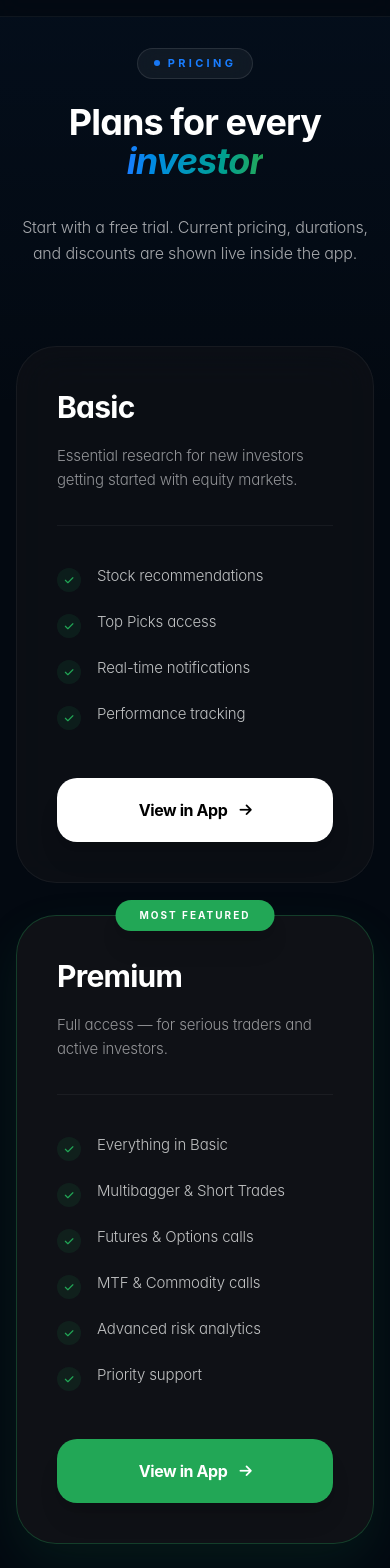
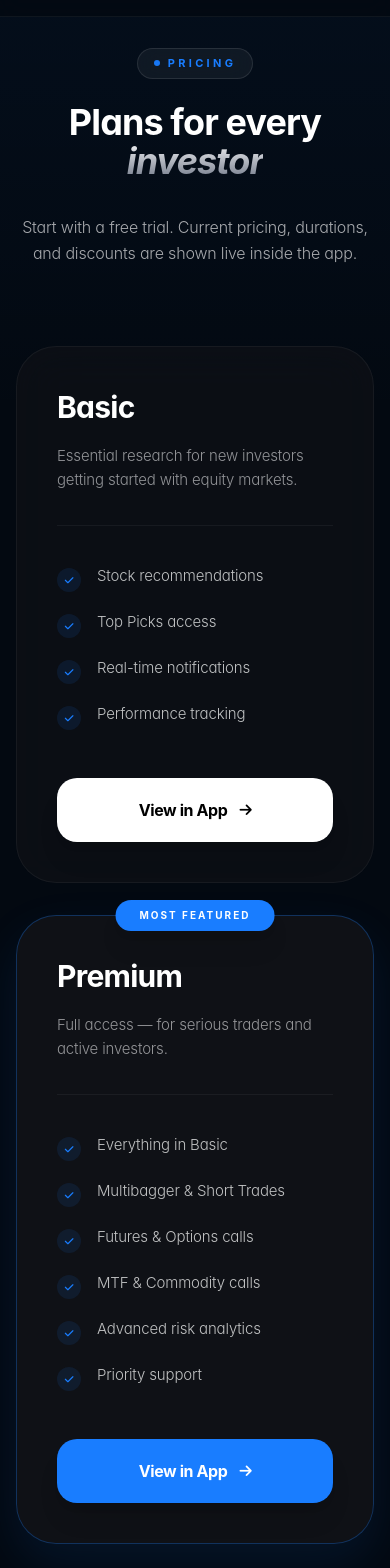
Before and after one commit to hemantsonawanegreycats/Laava-website, a React (Vite) app: page /pricing in a window 390 px wide. Shown: the part 80-1648 px from the top of the page. Built offline with nearby package versions, Linux system fonts and the light colour scheme.

Commit message:
about us ui

```diff
--- a/src/components/pages/About.jsx
+++ b/src/components/pages/About.jsx
@@ -88,7 +88,7 @@ const AboutUs = () => {
 
           <h1 className="text-4xl md:text-5xl lg:text-7xl font-bold text-white tracking-tight leading-[1.1] mb-8">
             Reimagining <br className="hidden md:block" />
-            <span className="bg-gradient-to-r from-[#197DFF] via-[#DB3333] to-[#22A756] bg-clip-text text-transparent italic">stock market research</span>
+            <span className="text-gradient-accent italic">stock market research</span>
           </h1>
 
           <p className="text-[#ECEDEE]/70 text-[16px] md:text-[18px] max-w-2xl mx-auto leading-relaxed font-light">
@@ -153,7 +153,7 @@ const AboutUs = () => {
         <div className="max-w-7xl mx-auto">
           <div className="text-center mb-20">
             <h2 className="text-[11px] font-bold text-[#197DFF] tracking-[0.4em] uppercase mb-4 opacity-80">What we stand for</h2>
-            <h3 className="text-4xl md:text-5xl lg:text-6xl font-bold text-white tracking-tight leading-[1.2]">Values that <span className="bg-gradient-to-r from-white to-gray-500 bg-clip-text text-transparent italic">shape</span> our work</h3>
+            <h3 className="text-4xl md:text-5xl lg:text-6xl font-bold text-white tracking-tight leading-[1.2]">Values that <span className="text-gradient-accent italic">shape</span> our work</h3>
           </div>
 
           <div className="grid grid-cols-1 md:grid-cols-2 lg:grid-cols-4 gap-6">
--- a/src/components/pages/Pricing.jsx
+++ b/src/components/pages/Pricing.jsx
@@ -27,7 +27,7 @@ const plans = [
       'Priority support',
     ],
     highlight: true,
-    color: '#22A756',
+    color: '#197DFF',
   },
 ];
 
@@ -51,7 +51,7 @@ const Pricing = () => (
         </div>
 
         <h1 className="text-4xl md:text-5xl lg:text-7xl font-bold text-white tracking-tight leading-[1.1] mb-8">
-          Plans for every <span className="bg-gradient-to-r from-[#197DFF] to-[#22A756] bg-clip-text text-transparent italic">investor</span>
+          Plans for every <span className="text-gradient-accent italic">investor</span>
         </h1>
 
         <p className="text-[#ECEDEE]/70 text-[16px] md:text-[18px] max-w-2xl mx-auto leading-relaxed font-light">
@@ -66,18 +66,18 @@ const Pricing = () => (
             key={i}
             className={`group relative rounded-[2.5rem] p-10 md:p-12 backdrop-blur-xl border transition-all duration-500 hover:-translate-y-2 flex flex-col h-full
               ${p.highlight
-                ? 'bg-[#111318]/90 border-[#22A756]/30 shadow-[0_20px_50px_rgba(34,167,86,0.1)]'
+                ? 'bg-[#111318]/90 border-[#197DFF]/30 shadow-[0_20px_50px_rgba(25,125,255,0.1)]'
                 : 'bg-[#111318]/60 border-white/5 hover:border-white/10 hover:bg-[#111318]/80'}`}
           >
             {p.highlight && (
-              <div className="absolute -top-4 left-1/2 -translate-x-1/2 px-6 py-2 rounded-full bg-[#22A756] text-white text-[10px] font-bold tracking-[0.2em] uppercase shadow-xl z-20">
+              <div className="absolute -top-4 left-1/2 -translate-x-1/2 px-6 py-2 rounded-full bg-[#197DFF] text-white text-[10px] font-bold tracking-[0.2em] uppercase shadow-xl z-20">
                 Most Featured
               </div>
             )}
 
             {/* Background Glow for highlighted card */}
             {p.highlight && (
-              <div className="absolute inset-0 bg-gradient-to-b from-[#22A756]/10 to-transparent rounded-[2.5rem] pointer-events-none opacity-0 group-hover:opacity-100 transition-opacity duration-500"></div>
+              <div className="absolute inset-0 bg-gradient-to-b from-[#197DFF]/10 to-transparent rounded-[2.5rem] pointer-events-none opacity-0 group-hover:opacity-100 transition-opacity duration-500"></div>
             )}
 
             <div className="relative z-10 flex flex-col h-full">
@@ -95,8 +95,8 @@ const Pricing = () => (
               <ul className="space-y-5 mb-12 flex-grow">
                 {p.features.map((f, j) => (
                   <li key={j} className="flex items-start gap-4 group/item">
-                    <div className="w-6 h-6 rounded-full bg-[#22A756]/10 flex items-center justify-center shrink-0 mt-0.5 group-hover/item:scale-110 transition-transform">
-                      <i className="fa-solid fa-check text-[10px] text-[#22A756]"></i>
+                    <div className="w-6 h-6 rounded-full bg-[#197DFF]/10 flex items-center justify-center shrink-0 mt-0.5 group-hover/item:scale-110 transition-transform">
+                      <i className="fa-solid fa-check text-[10px] text-[#197DFF]"></i>
                     </div>
                     <span className="text-[#ECEDEE]/80 text-[15px] font-light leading-snug group-hover/item:text-white transition-colors">
                       {f}
@@ -111,7 +111,7 @@ const Pricing = () => (
                 rel="noopener noreferrer"
                 className={`flex items-center justify-center gap-3 w-full py-5 rounded-[1.25rem] font-bold text-[16px] transition-all tracking-tight shadow-xl
                   ${p.highlight
-                    ? 'bg-[#22A756] text-white hover:bg-[#1e8f49] hover:scale-[1.02]'
+                    ? 'bg-[#197DFF] text-white hover:bg-[#126bd9] hover:scale-[1.02]'
                     : 'bg-white text-black hover:bg-gray-200 hover:scale-[1.02]'}`}
               >
                 View in App <i className="fa-solid fa-arrow-right text-[14px]"></i>
@@ -124,7 +124,7 @@ const Pricing = () => (
       {/* Benefits Bento Grid */}
       <div className="grid grid-cols-1 md:grid-cols-3 gap-6 max-w-6xl mx-auto">
         {[
-          { icon: 'fa-gift', color: '#22A756', title: 'Free Trial', desc: 'Try Laava free before you subscribe.' },
+          { icon: 'fa-gift', color: '#6CBB44', title: 'Free Trial', desc: 'Try Laava free before you subscribe.' },
           { icon: 'fa-users', color: '#197DFF', title: 'Refer & Earn', desc: 'Earn ₹250 per successful referral.' },
           { icon: 'fa-shield-halved', color: '#F5A623', title: 'Secure Payments', desc: 'Payments processed securely via PayU.' },
         ].map((item, i) => (
```
